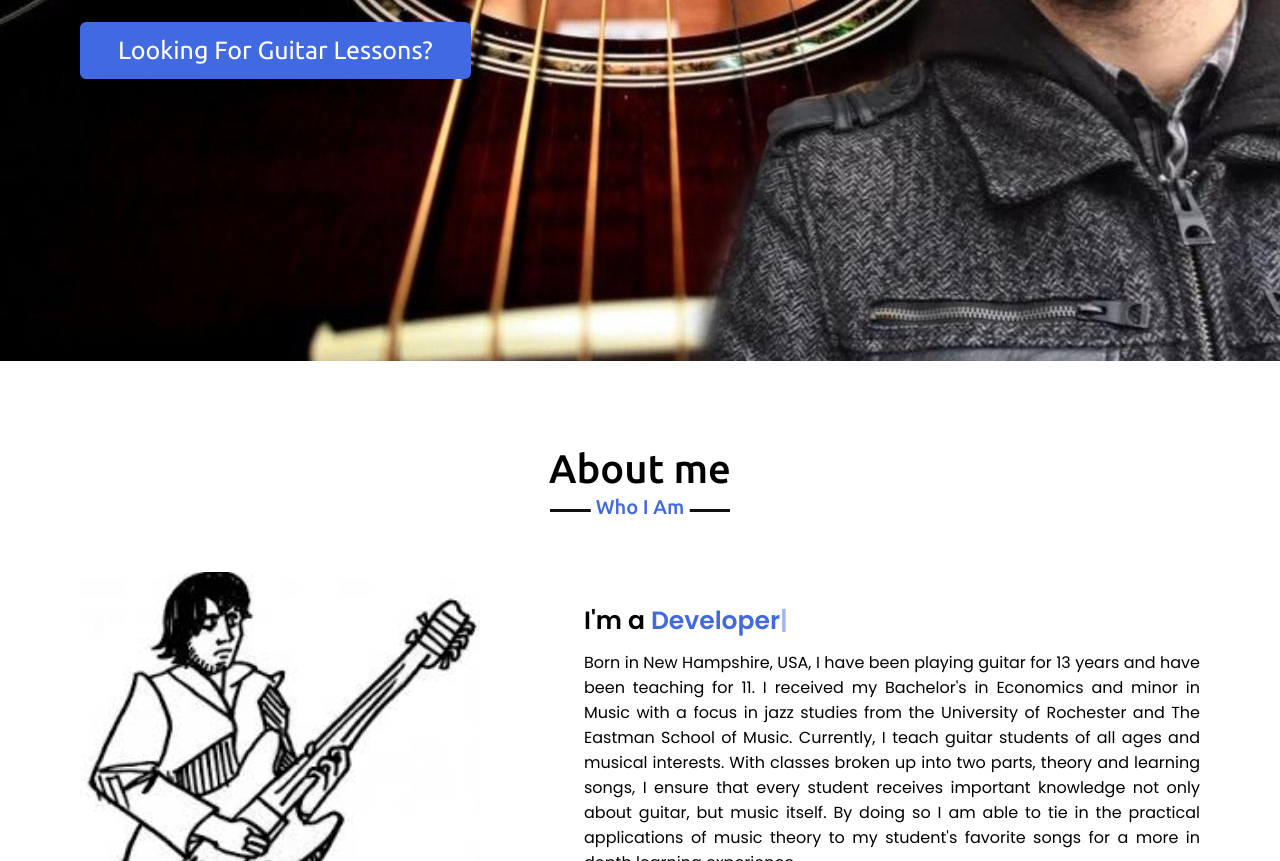
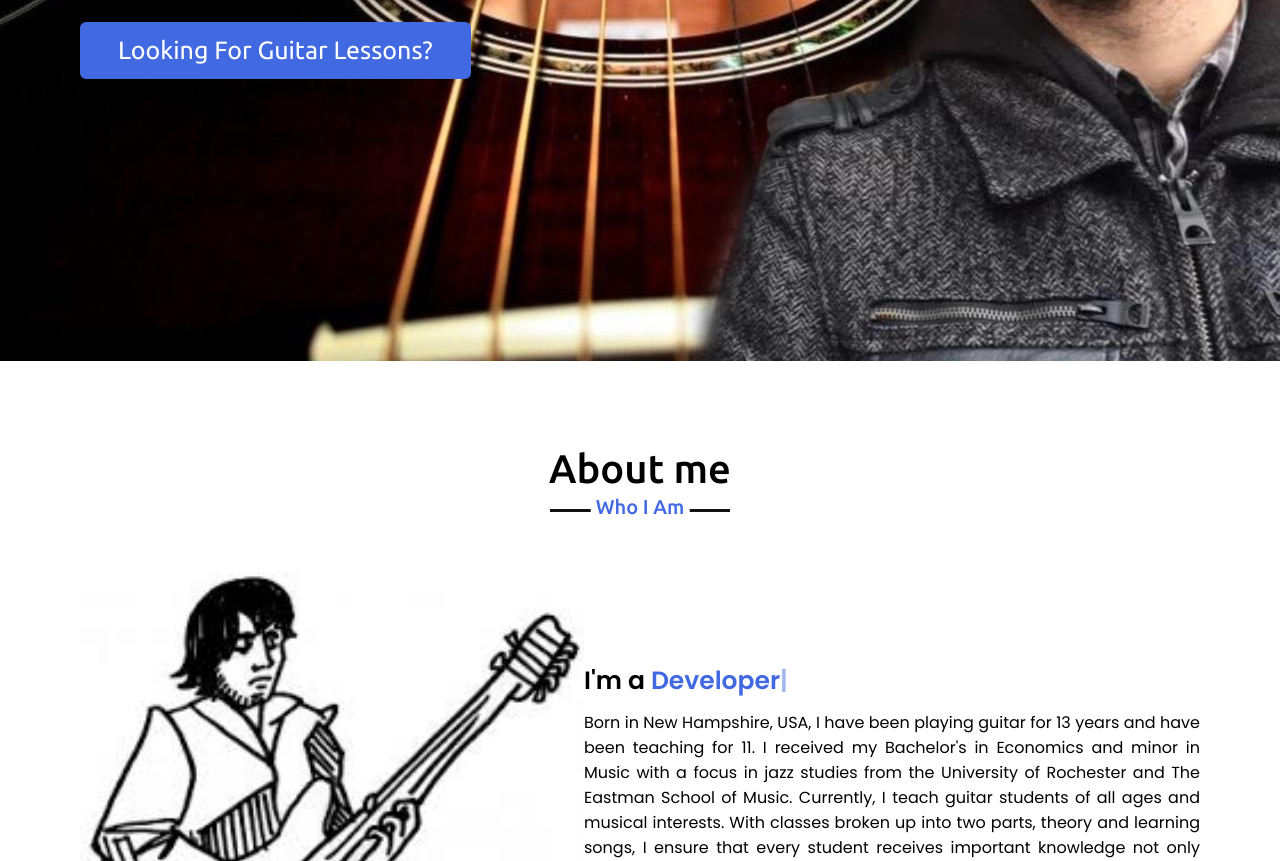
Before and after one commit to MusicJunkyREZ/reidzuckerman, a website: page public/index.html in a window 1280 px wide. Shown: the part 439-1300 px from the top of the page. Drawn offline with nearby package versions, Linux system fonts and the light colour scheme.

Commit message:
photo resize

```diff
--- a/public/style.css
+++ b/public/style.css
@@ -206,8 +206,9 @@ section .title::after{
     width: 45%;
 }
 .about .about-content .left img{
-    height: 400px;
-    width: 400px;
+    /* height and width normall 400px */
+    height: 100%;
+    width: 100%;
     object-fit: cover;
     border-radius: 6px;
 }
```
